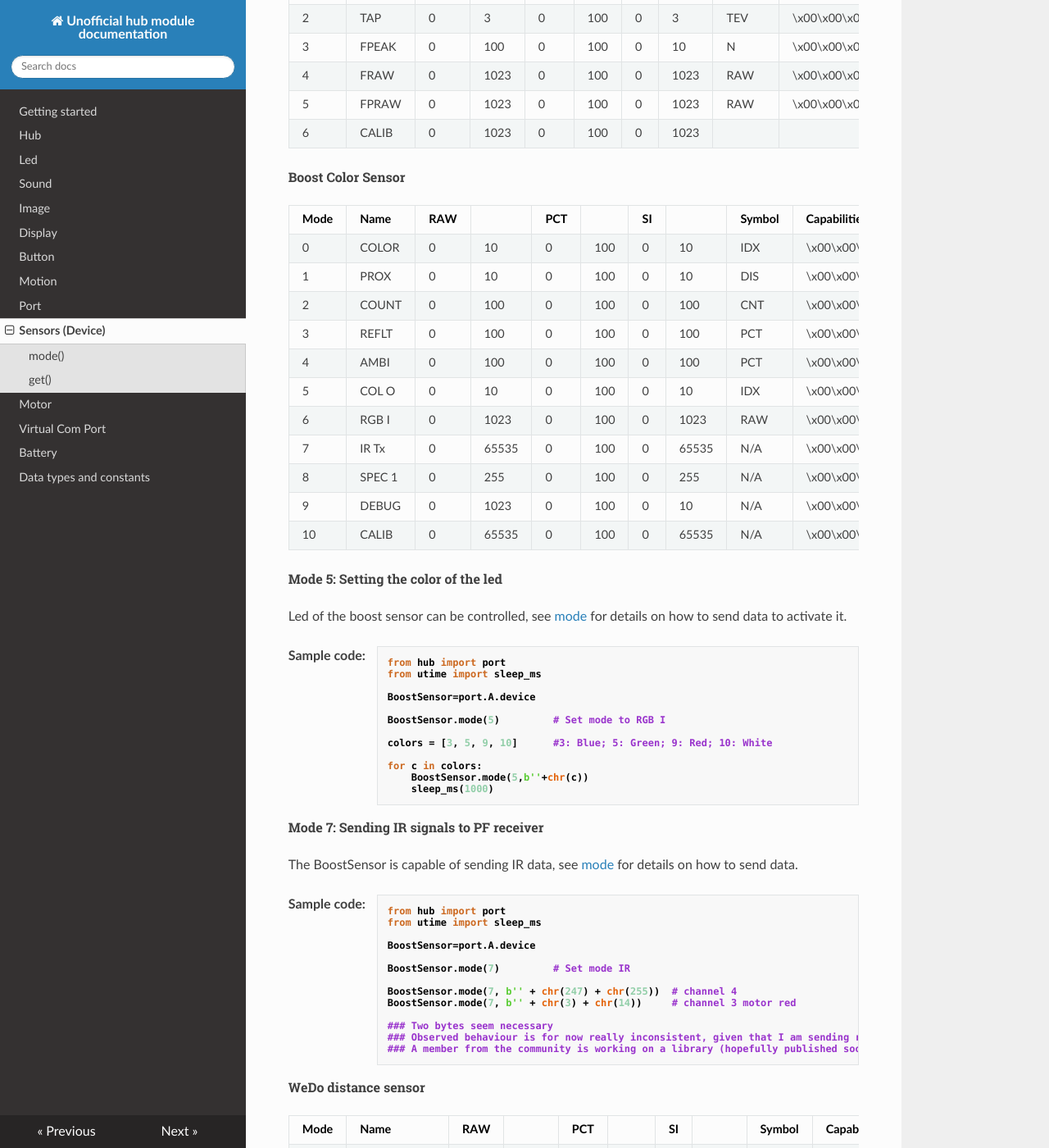
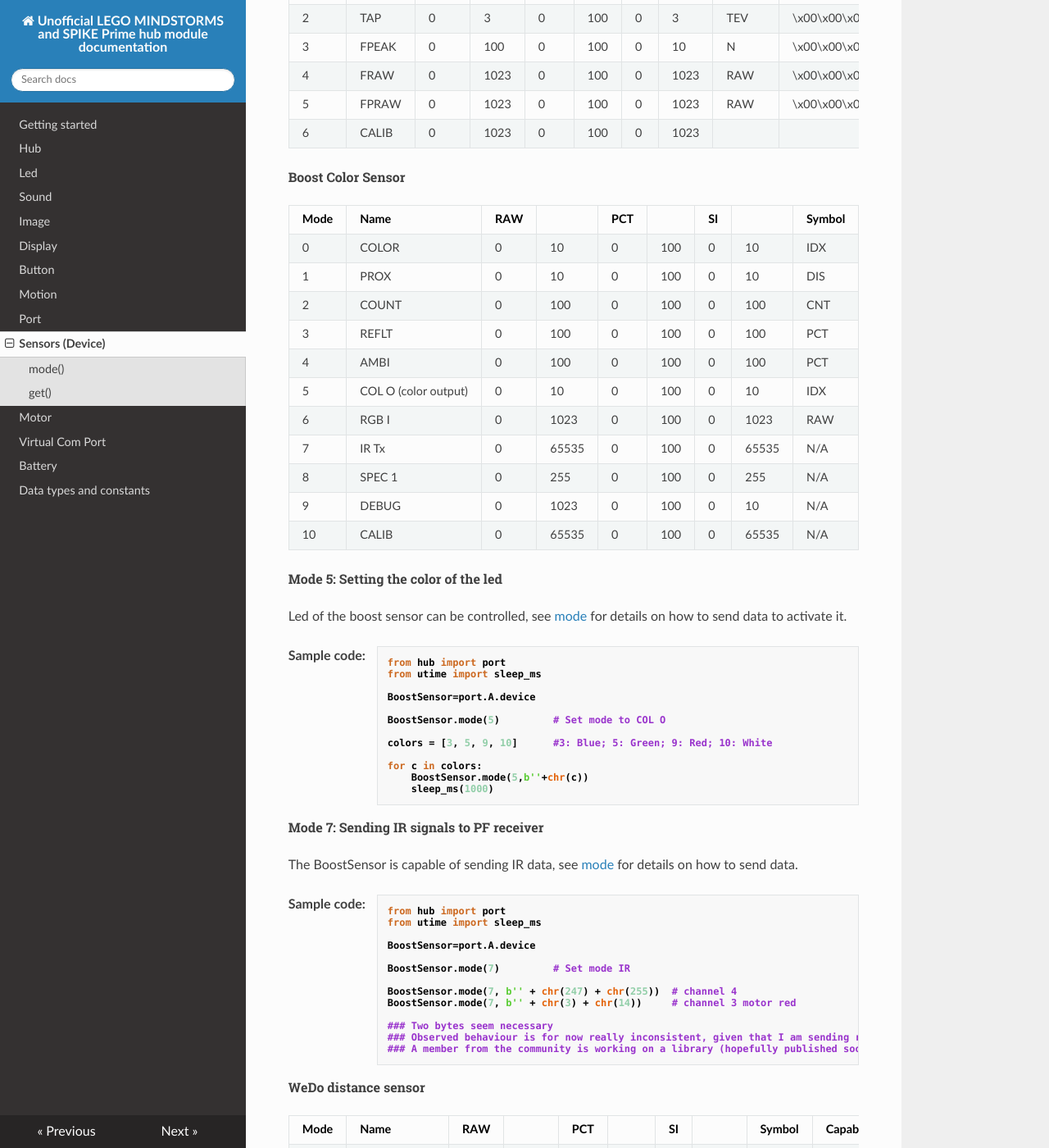
Before and after one commit to NStrijbosch/hub-module-notes, an MkDocs documentation site: the page built from docs/sensors.md, in a window 1280 px wide and 1400 px high, scrolled down 3450 px. Shown: the whole window at 82% size. Built offline with MkDocs 1.6.1, drawn with Linux system fonts in a browser that asks for light colours; nearby versions of some CDN libraries.

Commit message:
minor improvements

```diff
--- a/docs/sensors.md
+++ b/docs/sensors.md
@@ -183,7 +183,7 @@ COLORSensor.mode(3,b''+chr(led1)+chr(led2)+chr(led3))
 |2   |COUNT|0  |100   |0  |100   |0  |100   |CNT   |\x00\x00\x00\x00\x00\x02|1       |2   |4      |0       |
 |3   |REFLT|0  |100   |0  |100   |0  |100   |PCT   |\x00\x00\x00\x00\x00\x03|1       |0   |3      |0       |
 |4   |AMBI |0  |100   |0  |100   |0  |100   |PCT   |\x00\x00\x00\x00\x00\x04|1       |0   |3      |0       |
-|5   |COL O|0  |10    |0  |100   |0  |10    |IDX   |\x00\x00\x00\x00\x00\x05|1       |0   |3      |0       |
+|5   |COL O (color output)|0  |10    |0  |100   |0  |10    |IDX   |\x00\x00\x00\x00\x00\x05|1       |0   |3      |0       |
 |6   |RGB I|0  |1023  |0  |100   |0  |1023  |RAW   |\x00\x00\x00\x00\x00\x06|3       |1   |5      |0       |
 |7   |IR Tx|0  |65535 |0  |100   |0  |65535 |N/A   |\x00\x00\x00\x00\x00\x07|1       |1   |5      |0       |
 |8   |SPEC 1|0  |255   |0  |100   |0  |255   |N/A   |\x00\x00\x00\x00\x00\x08|4       |0   |3      |0       |
@@ -203,7 +203,7 @@ from utime import sleep_ms
 
 BoostSensor=port.A.device
 
-BoostSensor.mode(5)         # Set mode to RGB I
+BoostSensor.mode(5)         # Set mode to COL O
 
 colors = [3, 5, 9, 10]      #3: Blue; 5: Green; 9: Red; 10: White
 
--- a/mkdocs.yml
+++ b/mkdocs.yml
@@ -1,4 +1,4 @@
-site_name: Unofficial hub module documentation
+site_name: Unofficial LEGO MINDSTORMS and SPIKE Prime hub module documentation
 
 nav:
     - Getting started: 'index.md'
```
Also changed, not shown: docs/todo.md (+2 -0 lines).
